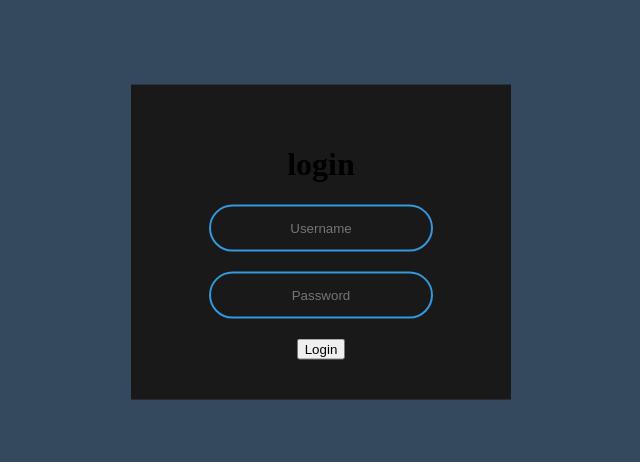
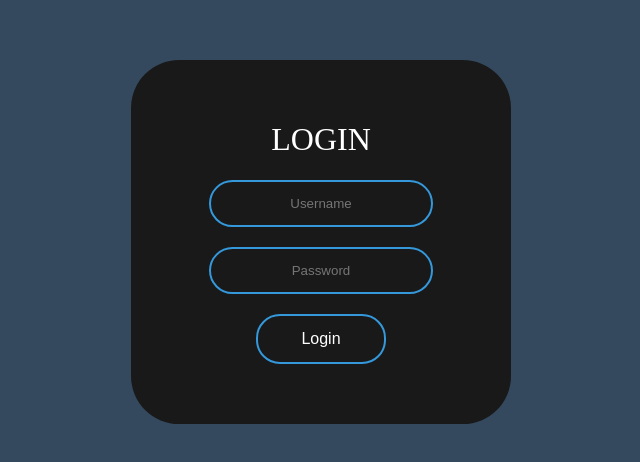
Before and after one commit to YuriSarmanho/LoginPage, a plain HTML site: page index.html in a window 1280 px wide. Shown: the part 158-620 px from the top of the page, without its empty margins (319-959 px from the left). Drawn offline with Linux system fonts and the light colour scheme.

Commit message:
finalizado

```diff
--- a/css/main.scss
+++ b/css/main.scss
@@ -2,6 +2,7 @@ body{
     padding: 0;
     margin: 0;
     font-family: 'Poppins';
+
     background-color: #34495e;
 }
 .box{
@@ -11,9 +12,16 @@ body{
     padding: 40px;
     position: absolute;
     transform: translate(-50%,-50%);
+
     background-color: #191919;
     text-align:center;
+    border-radius: 3em;
+        h1{
+            color: white;
+            font-weight: 500;
+            text-transform:uppercase;
 
+        }
         .textBox{
             border: 0;
             background: none;
@@ -26,5 +34,29 @@ body{
             outline:none;
             color: white;
             border-radius:24px;
+            transition: .25s;
+        }
+        .textBox:focus{
+            width:280px;
+            border-color: #2eec71;
+        }
+        .sendButton{
+            border: 0;
+            background: none;
+            display: block;
+            margin: 20px auto;
+            text-align: center;
+            border: 2px solid #3498db;
+            padding: 14px 10px;
+            width: 130px;
+            outline:none;
+            color: white;
+            border-radius:24px;
+            transition: .25s;
+            cursor: pointer;
+            font-size: 1em;
+        }
+        .sendButton:hover{
+            background:#3498db;
         }
 }
--- a/index.html
+++ b/index.html
@@ -12,7 +12,7 @@
         <h1>login</h1>
         <input type="text" class="textBox" placeHolder="Username">
         <input type="password" class="textBox" placeHolder="Password">
-        <input type="submit" value="Login">
+        <input type="submit" class="sendButton" value="Login">
     </form>
 
 </body>
```
Also changed, not shown: css/main.css, 1 other file.
